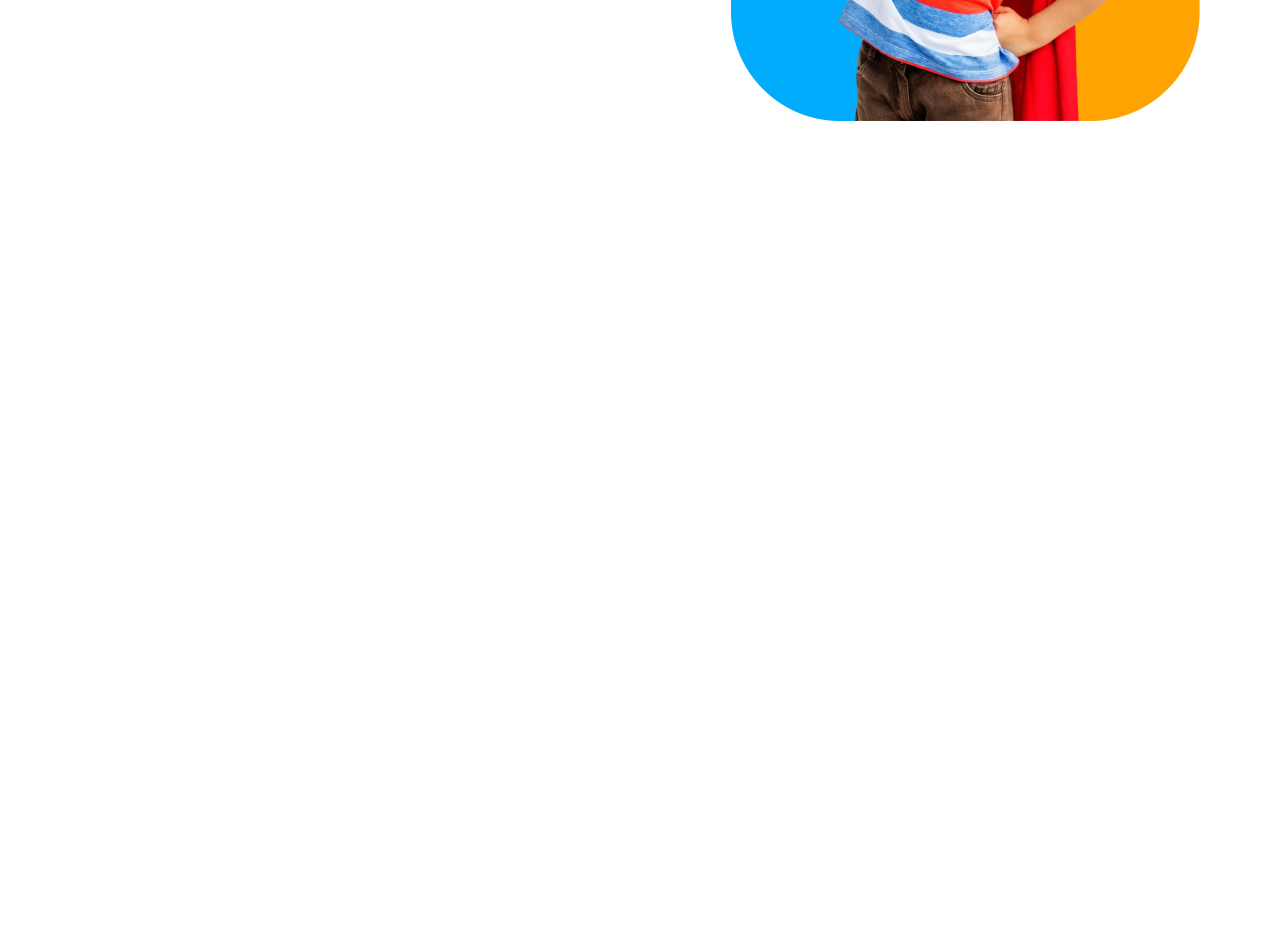
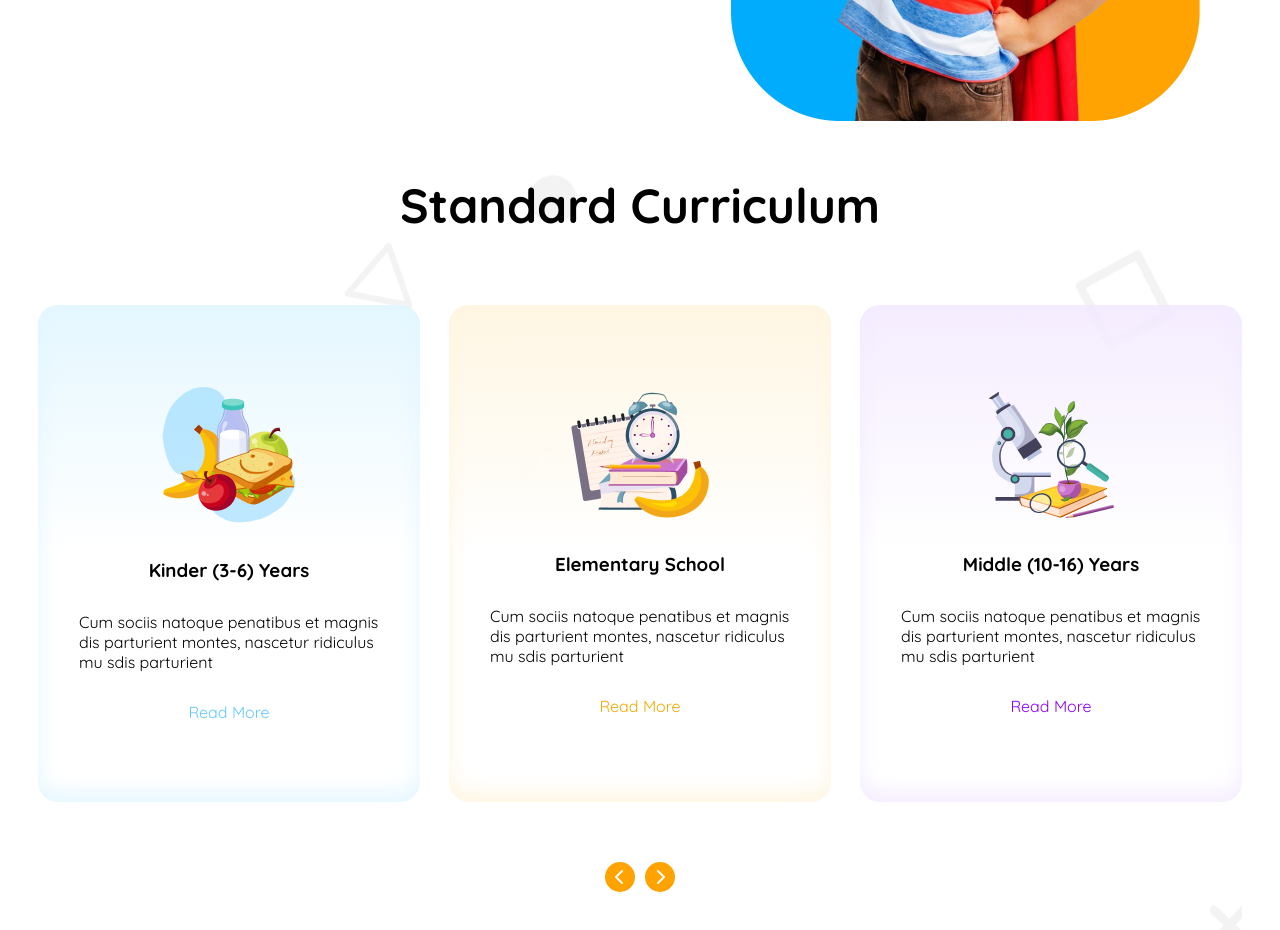
Before and after one commit to codevbase/Milestone-2-assignment-2, a plain HTML site: page index.html in a window 1280 px wide. Shown: the part 520-1450 px from the top of the page. Before the commit the page ends 800 px from the top, so only its background shows below. Drawn offline with Linux system fonts and the light colour scheme.

Commit message:
added curriculum section and made for large screen

```diff
--- a/index.html
+++ b/index.html
@@ -12,7 +12,6 @@
 </head>
 <body>
     <header>
-
          <nav class="navbar">
             <div class="container">
                 <div class="content">
@@ -59,6 +58,56 @@
             </div>
         </section>
 
+        <section class="curriculum">
+            <div class="curriculum-container">
+                <h2 class="title">Standard Curriculum</h2>
+                <div class="card-container">
+                    <div class="card card-1">
+                        <div class="card-photo">
+                            <img src="./assets/kinder.png" alt="">
+                        </div>
+                        <h3 class="card-title">Kinder (3-6) Years</h3>
+                        <div class="card-description">Cum sociis natoque penatibus et magnis
+                            dis parturient montes, nascetur ridiculus
+                            mu sdis parturient</div>
+                        <div class="read-more">Read More</div>
+                    </div>
+
+                    <div class="card card-2">
+                        <div class="card-photo">
+                            <img src="./assets/elementary.png" alt="">
+                        </div>
+                        <h3 class="card-title">Elementary School</h3>
+                        <div class="card-description">Cum sociis natoque penatibus et magnis
+                            dis parturient montes, nascetur ridiculus
+                            mu sdis parturient</div>
+                        <div class="read-more">Read More</div>
+                    </div>
+
+                    <div class="card card-3">
+                        <div class="card-photo">
+                            <img src="./assets/middle.png" alt="">
+                        </div>
+                        <h3 class="card-title">Middle (10-16) Years</h3>
+                        <div class="card-description">Cum sociis natoque penatibus et magnis
+                            dis parturient montes, nascetur ridiculus
+                            mu sdis parturient</div>
+                        <div class="read-more">Read More</div>
+                    </div>
+                </div>
+
+                <div class="visiting">
+                    <div class="page">
+                        <a href="#previous" class="prev-page"><i class="fas fa-chevron-left"></i></a>
+                    </div>
+                    <div class="page">
+                        <a href="#next" class="next-page"><i class="fas fa-chevron-right"></i></a>
+
+                    </div>
+                </div>
+            </div>
+        </section>
+
     </main>
     <footer>
 
--- a/style.css
+++ b/style.css
@@ -117,6 +117,121 @@ nav li, a{
 }
 
 
+/* Curriculum container section starts here */
+
+.curriculum{
+    display: flex;
+    justify-content: center;
+    align-items: center;
+}
+
+.curriculum-container{
+    background-image: url(./assets/bg.png);
+    display: flex;
+    flex-direction: column;
+    justify-content: center;
+    align-items: center;
+    gap: 20px;
+    margin-top: 50px;
+    margin-bottom: 50px;
+}
+
+.curriculum-container .title{
+    margin-bottom: 50px;
+    font-size: 3rem;
+}
+
+.card-container{
+    display: flex;
+    flex-direction: row;
+    justify-content: center;
+    align-items: center;
+    gap: 29px;
+}
+
+
+.card{
+    /* background-color: #60a346; */
+    display: flex;
+    flex-direction: column;
+    justify-content: center;
+    align-items: center;
+    border: none;
+    border-radius: 20px;
+    padding:10px 41px;
+    width: 300px;
+    height: 477px;
+    gap: 30px;
+}
+
+.card-1{
+    box-shadow: inset 0 -10px 20px rgba(222, 245, 255, 0.8);
+    background: linear-gradient(
+        rgba(222, 245, 255, 0.8),
+        #ffffff 50%
+    );
+}
+
+.card-1 .read-more{
+    color:rgba(100, 200, 255, 1);
+}
+
+
+.card-2{
+    box-shadow:inset 0 -10px 20px rgba(255, 244, 220, 0.8);
+    background: linear-gradient(
+        rgba(255, 244, 220, 0.8),
+        #ffffff 50%
+    );
+}
+
+.card-2 .read-more{
+    color: rgba(240, 170, 0, 1);
+}
+
+
+.card-3{
+    box-shadow:inset 0 -10px 20px rgba(242, 232, 255, 0.8);
+    background: linear-gradient(
+        rgba(242, 232, 255, 0.8),
+        #ffffff 50%
+    );
+}
+
+.card-3 .read-more{
+    color:rgba(135, 0, 255, 1);
+}
+
+.visiting{
+    display: flex;
+    flex-direction: row;
+    justify-content: center;
+    align-items: center;
+    gap: 10px;
+    margin: 40px;
+    /* height: 100px; */
+    /* width: 250px; */
+    /* background-color: var(--aquamerin); */
+}
+
+.visiting a{
+    color: white;
+    /* background-color: var(--orange); */
+
+}
+
+.page{
+
+    background-color: var(--orange);
+    height: 30px;
+    width: 30px;
+    border-radius: 50%;
+    display: flex;
+    justify-content: center;
+    align-items: center;
+}
+
+
 
 
 
@@ -150,7 +265,7 @@ nav li, a{
         align-items: center;
         flex-direction: column-reverse;
         /* width: 100vw; */
-        border: 2px solid tomato;
+        /* border: 2px solid tomato; */
         /* background-color: #60a346; */
         height: 1000px;
     }
@@ -274,7 +389,7 @@ nav li, a{
         align-items: center;
         flex-direction: column-reverse;
         /* width: 100vw; */
-        border: 2px solid tomato;
+        /* border: 2px solid tomato; */
         /* background-color: #60a346; */
         height: 1000px;
     }
```
